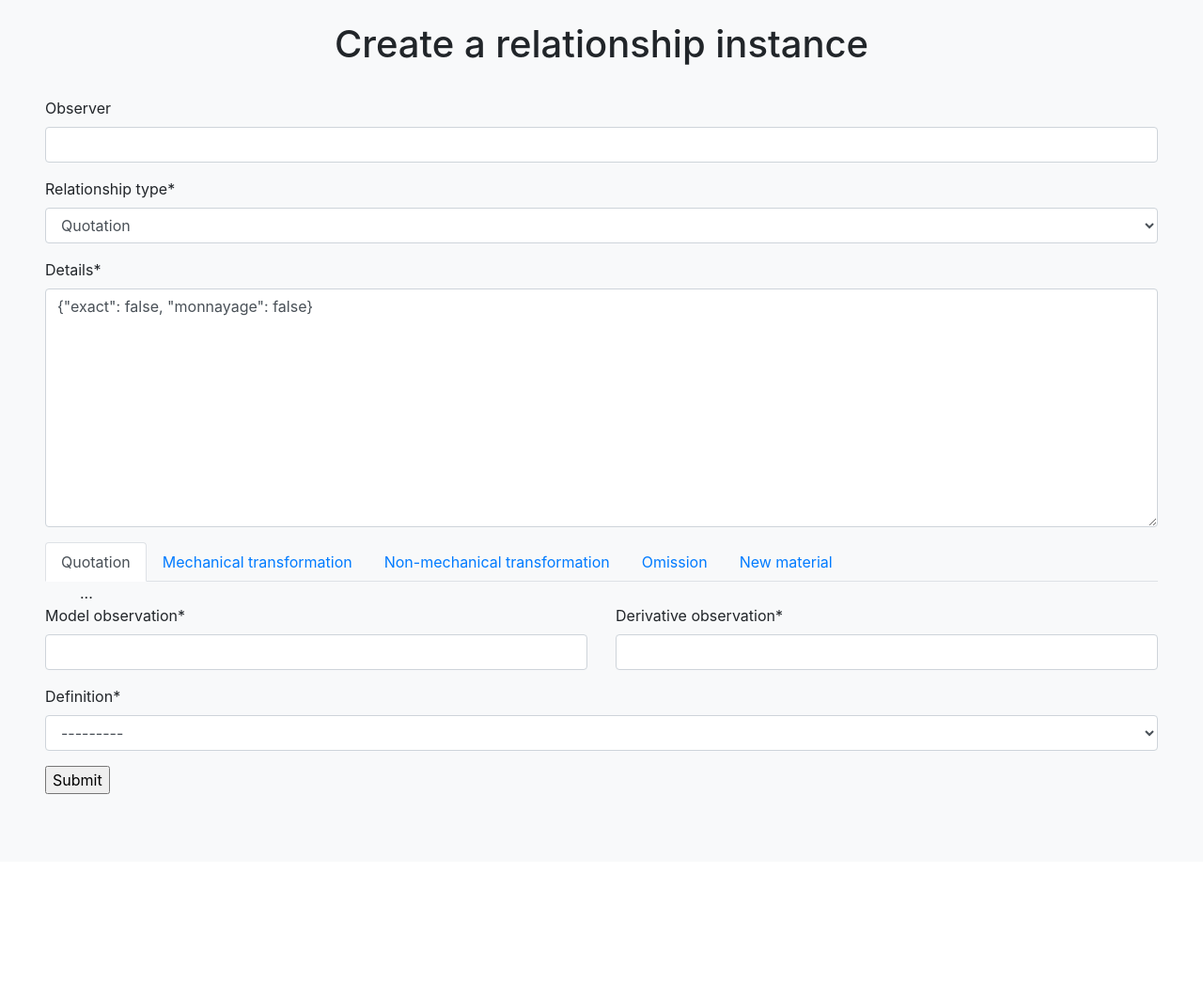
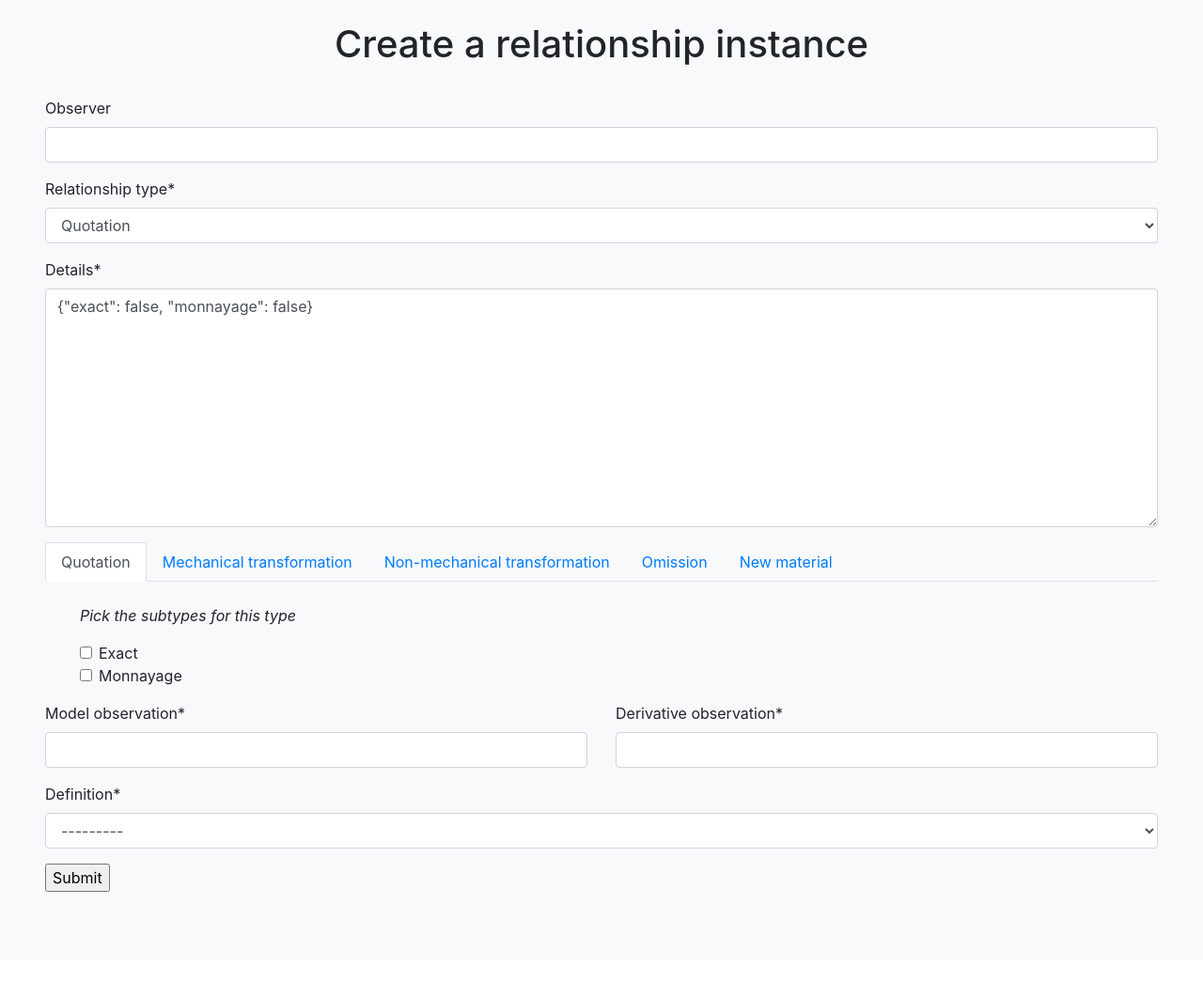
Before and after one commit to CRIM-Project/jsonfield-testing, a Django app: page /forms/relationship/ in a window 1280 px wide. Shown: the part 25-1070 px from the top of the page at 94% size. Before the commit the page ends 870 px from the top, so only its background shows below. Run offline with Django 3.2, Linux system fonts and the light colour scheme; data comes from the database, SQL or seed files in the repository; some libraries are stand-ins or nearby versions.

Commit message:
template add

```diff
--- a/crim/templates/relationship_form.html
+++ b/crim/templates/relationship_form.html
@@ -22,7 +22,7 @@
 
                 <!-- Nav tabs -->
                 <ul class="nav nav-tabs">
-                    <li class="nav-item"><a class="nav-link active" data-toggle="tab" href="#">{{ first_type.capitalize }}</a></li>
+                    <li class="nav-item"><a class="nav-link active" data-toggle="tab" href="#a">{{ first_type.capitalize }}</a></li>
                     {% for relatype in other_types %}
                     <li class="nav-item"><a class="nav-link" data-toggle="tab" href="#">{{ relatype.capitalize }}</a></li>
                     {% endfor %}
@@ -30,10 +30,39 @@
 
                 <!-- Tab panes -->
                 <div class="tab-content">
-                <div class="tab-pane container active" id="home">...</div>
-                <div class="tab-pane container fade" id="menu1">...</div>
-                <div class="tab-pane container fade" id="menu2">...</div>
+                    <div class="tab-pane container active" id="a">
+                        <p><br><i>Pick the subtypes for this type</i></p>
+                        <div class="form-check">
+                            <input class="form-check-input" type="checkbox" value="" id="st1">
+                            <label class="form-check-label" for="st1">
+                            Exact
+                            </label>
+                        </div>
+                        <div class="form-check">
+                            <input class="form-check-input" type="checkbox" value="" id="st2">
+                            <label class="form-check-label" for="st2">
+                            Monnayage
+                            </label>
+                        </div>
+                    </div>
+                    <div class="tab-pane container fade" id="b">
+                        <div class="form-check">
+                            <input class="form-check-input" type="checkbox" value="" id="defaultCheck1">
+                            <label class="form-check-label" for="defaultCheck1">
+                              Default checkbox
+                            </label>
+                        </div>
+                    </div>
+                    <div class="tab-pane container fade" id="c">
+                        <div class="form-check">
+                            <input class="form-check-input" type="checkbox" value="" id="defaultCheck1">
+                            <label class="form-check-label" for="defaultCheck1">
+                              Default checkbox
+                            </label>
+                        </div>
+                    </div>
                 </div>
+                <p></p>
                 <div class="row">
                     <div class="col-sm">{{form.model_observation|as_crispy_field}}</div>
                     <div class="col-sm">{{form.derivative_observation|as_crispy_field}}</div>
```
